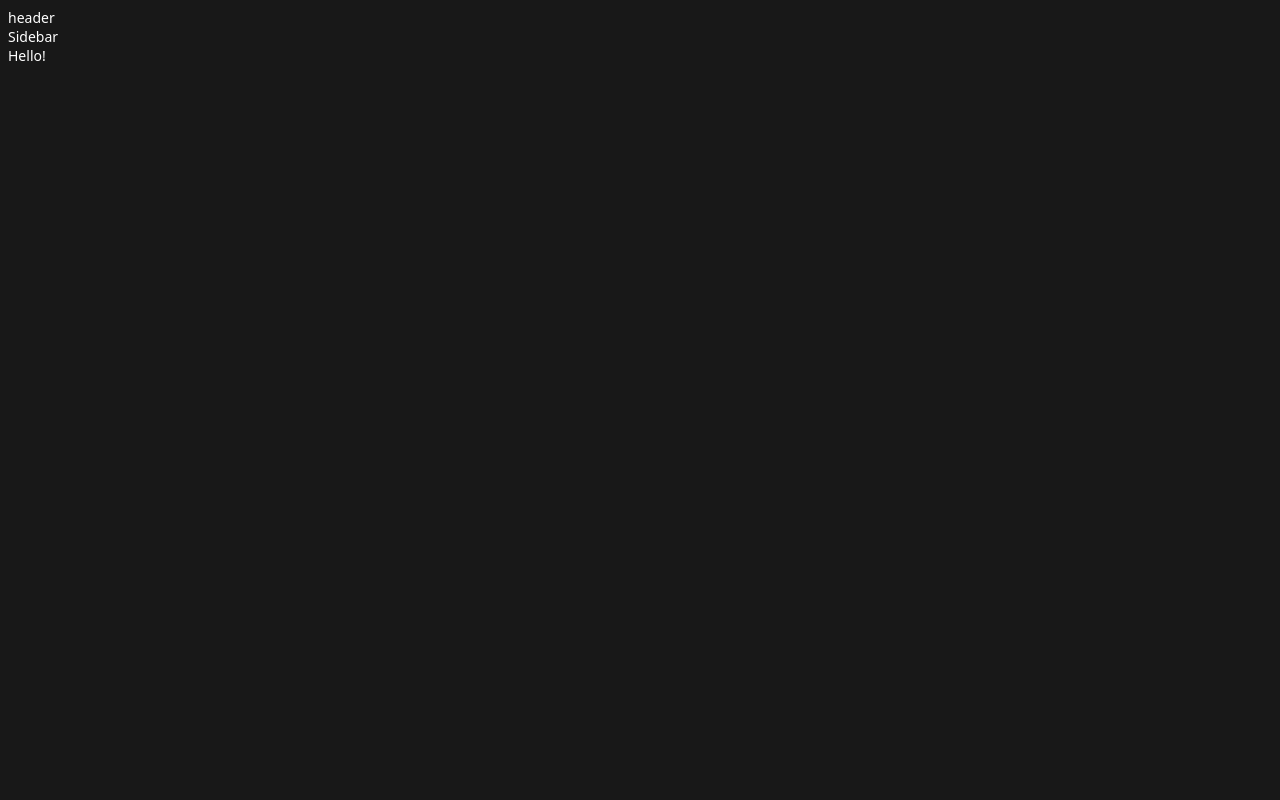
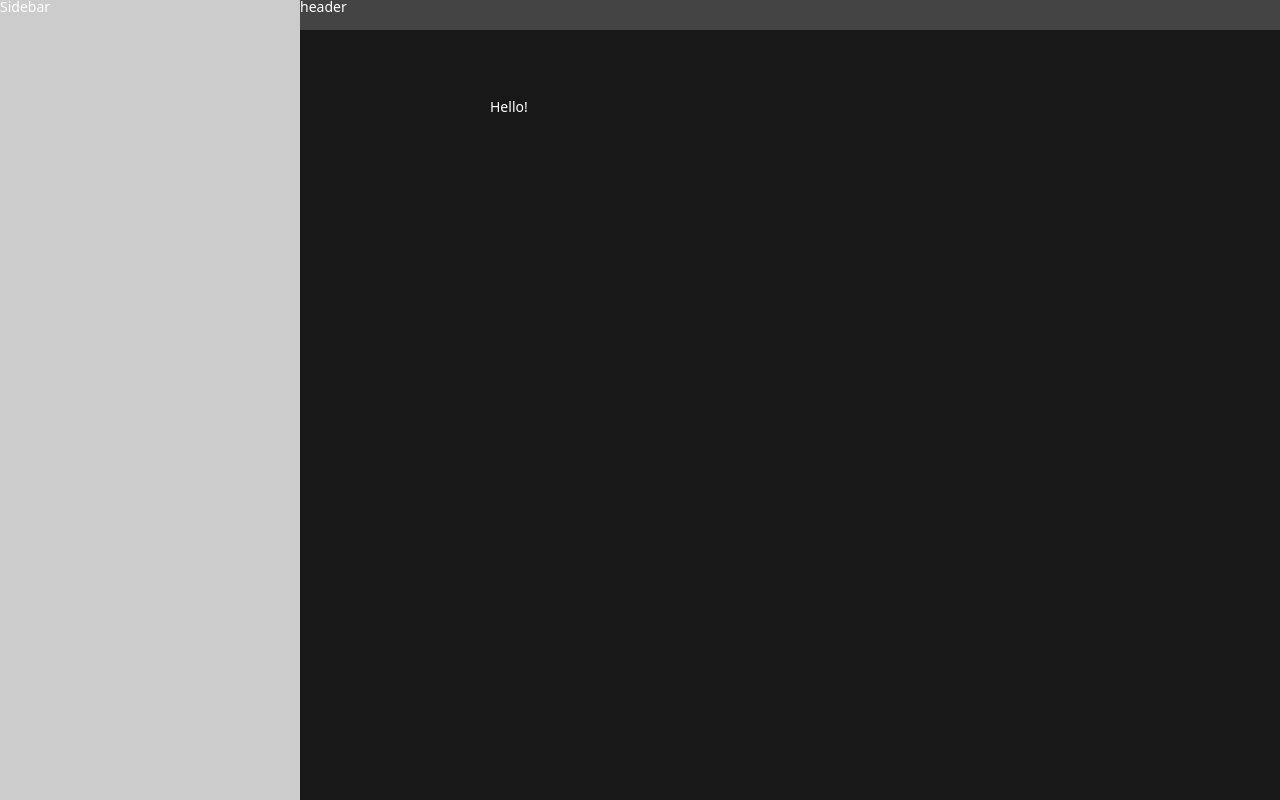
Before and after one commit to lawits/personal-blog, a website: page src/index.html in a window 1280 px wide. Drawn offline with nearby package versions, Linux system fonts and the light colour scheme; files that its build step writes are made by us from their sources.

Commit message:
created the site structure

```diff
--- a/src/assets/scss/_vars.scss
+++ b/src/assets/scss/_vars.scss
@@ -1,3 +1,8 @@
 $primary: #202020;
 $secondary: #121212;
 $white: #fff;
+
+$z-index-sidebar: 1000;
+$z-index-header: 1000;
+
+$sidebar-width: 300px;
--- /dev/null
+++ b/src/assets/scss/blocks/container.scss
@@ -0,0 +1,5 @@
+.container{
+  max-width: 70rem;
+  margin: 0 auto;
+  padding: 0 5rem;
+}
--- /dev/null
+++ b/src/assets/scss/blocks/header.scss
@@ -0,0 +1,11 @@
+.header{
+  width: calc(100% - #{$sidebar-width});
+  height: 30px;
+
+  background-color: #444;
+
+  position: fixed;
+  top: 0;
+  right: 0;
+  z-index: $z-index-header;
+}
--- /dev/null
+++ b/src/assets/scss/blocks/main.scss
@@ -0,0 +1,4 @@
+.main{
+  padding-top: 10rem;
+  padding-left: $sidebar-width;
+}
--- /dev/null
+++ b/src/assets/scss/blocks/page.scss
@@ -0,0 +1,3 @@
+.page{
+  overflow: hidden;
+}
--- /dev/null
+++ b/src/assets/scss/blocks/sidebar.scss
@@ -0,0 +1,11 @@
+.sidebar{
+  width: $sidebar-width;
+  height: 100vh;
+
+  background-color: #ccc;
+
+  position: fixed;
+  top: 0;
+  left: 0;
+  z-index: $z-index-sidebar;
+}
--- a/src/assets/scss/style.scss
+++ b/src/assets/scss/style.scss
@@ -1,11 +1,26 @@
-@import 'vars';
+@import "vars";
+@import "vendor/reset";
 
-html{
+html {
     font-size: 62.5%;
+    box-sizing: border-box;
 }
+
+*,
+*::before,
+*::after {
+    box-sizing: inherit;
+}
+
 body {
     background-color: #181818;
     font-family: system-ui,-apple-system,"Segoe UI",Roboto,"Helvetica Neue",Arial,"Noto Sans","Liberation Sans",sans-serif,"Apple Color Emoji","Segoe UI Emoji","Segoe UI Symbol","Noto Color Emoji";
     font-size: 1.4rem;
     color: $white;
 }
+
+@import "blocks/page";
+@import "blocks/header";
+@import "blocks/sidebar";
+@import "blocks/main";
+@import "blocks/container.scss";
--- a/src/layouts/default.html
+++ b/src/layouts/default.html
@@ -8,12 +8,12 @@
 <div class="page">
 	{{> header }}
 
-  <aside class="sidebar">
-    Sidebar
-  </aside>
+	{{> sidebar }}
 
   <main class="main">
-    {{> body }}
+		<div class="container">
+    	{{> body }}
+		</div>
   </main>
 </div>
 
--- a/src/partials/header.html
+++ b/src/partials/header.html
@@ -1 +1 @@
-<header>header</header>
+<header class="header">header</header>
--- /dev/null
+++ b/src/partials/sidebar.html
@@ -0,0 +1,3 @@
+<aside class="sidebar">
+  Sidebar
+</aside>
```
Also changed, not shown: dist/assets/css/style.css, dist/assets/css/style.min.css, dist/index.html.
